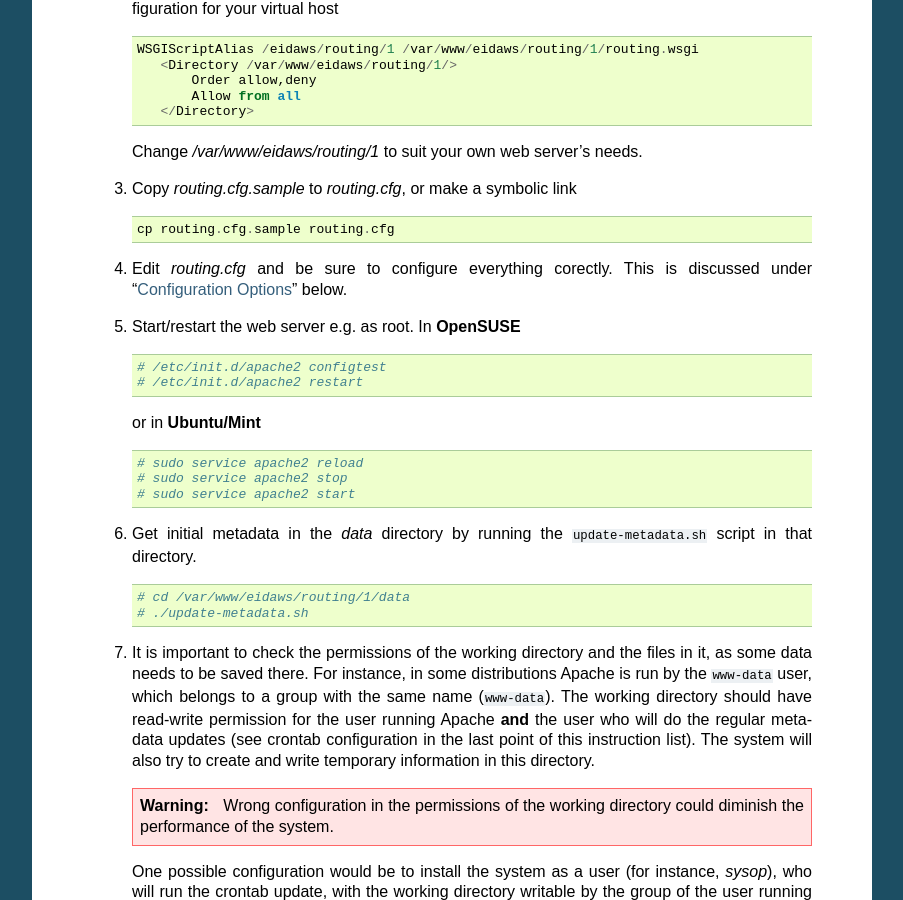
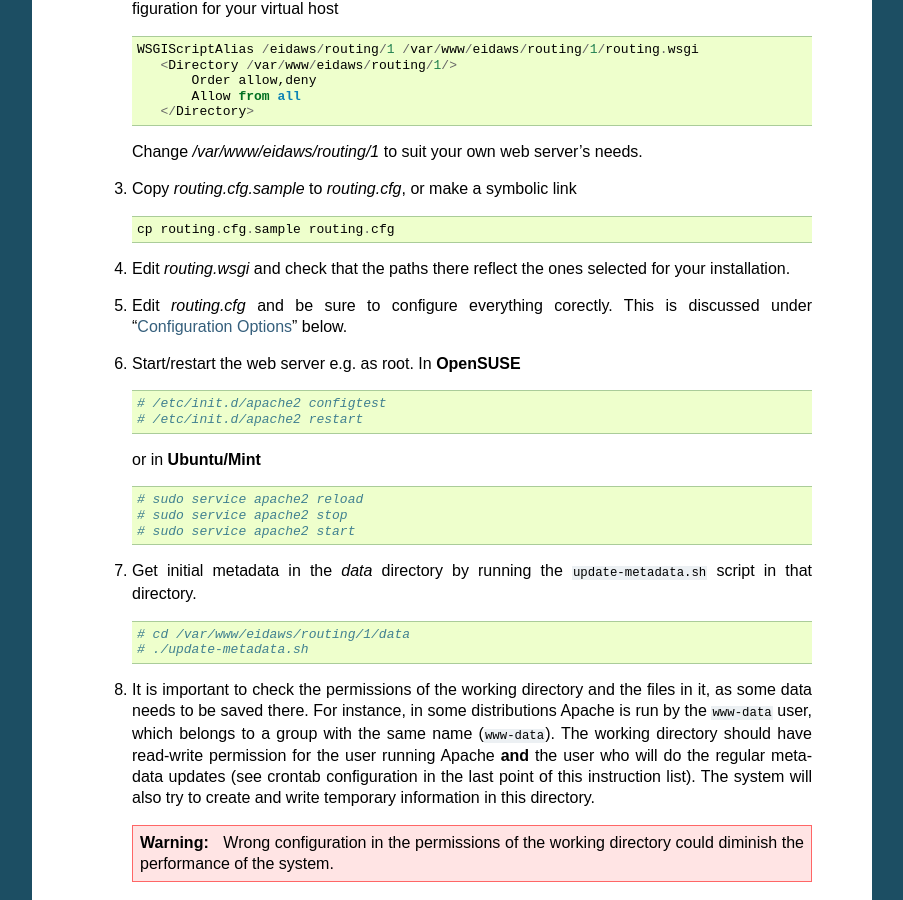
Before and after one commit to EIDA/routing, a Sphinx documentation site: the page built from doc/index.rst, in a window 1280 px wide and 900 px high, scrolled down 1469 px. Shown: the whole window, without its empty margins (198-1101 px from the left). Built offline with Sphinx 7.4.7, drawn with Linux system fonts in a browser that asks for light colours.

Commit message:
Important point missing in the installation instructions.
Massimo had problems on the installation and it was this missing step.

```diff
--- a/doc/index.rst
+++ b/doc/index.rst
@@ -101,6 +101,8 @@ To deploy the EIDA Routing Service on an Apache2 web server using `mod_wsgi`:
     or make a symbolic link ::
 
       cp routing.cfg.sample routing.cfg
+
+ #. Edit `routing.wsgi` and check that the paths there reflect the ones selected for your installation.
 
  #. Edit `routing.cfg` and be sure to configure everything corectly. This is discussed under "`Configuration Options`_" below.
 
```
